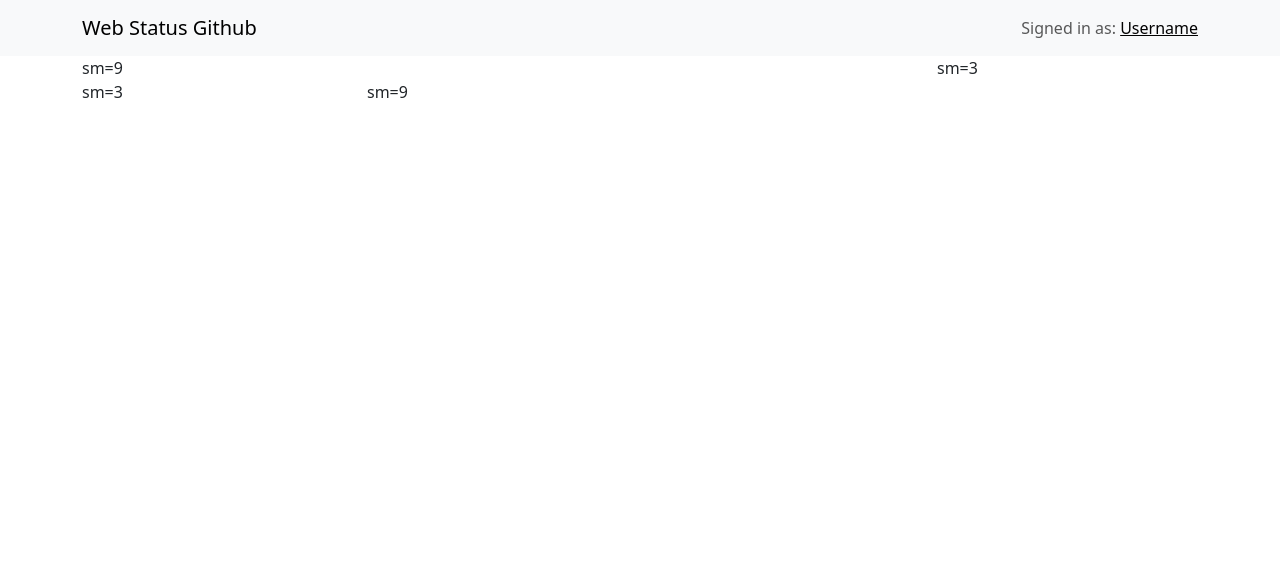
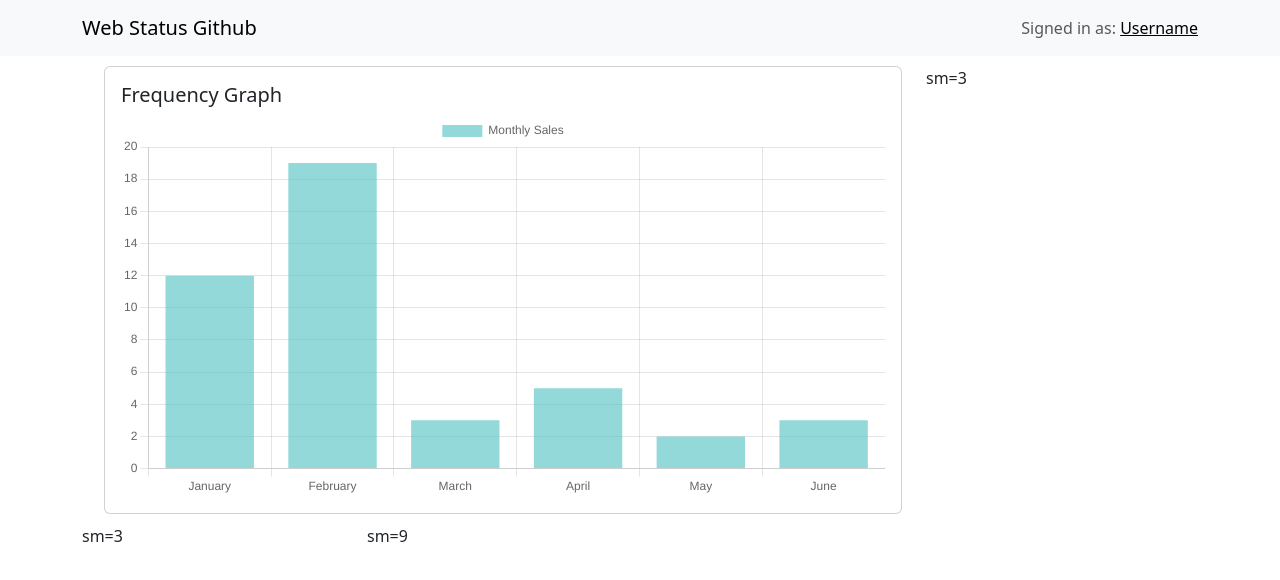
Before and after one commit to lLab-sy/web-status-github, a React (Create React App) app: page / in a window 1280 px wide. Shown: the top 580 px of the page. Built offline with nearby package versions, Linux system fonts and the light colour scheme.

Commit message:
add graph

```diff
--- a/package.json
+++ b/package.json
@@ -7,12 +7,14 @@
     "@testing-library/jest-dom": "^5.17.0",
     "@testing-library/react": "^13.4.0",
     "@testing-library/user-event": "^13.5.0",
+    "@types/chart.js": "^2.9.37",
     "@types/jest": "^27.5.2",
     "@types/node": "^16.18.39",
     "@types/react": "^18.2.15",
     "@types/react-bootstrap": "^0.32.32",
     "@types/react-dom": "^18.2.7",
     "bootstrap": "^5.3.0",
+    "chart.js": "^4.3.1",
     "react": "^18.2.0",
     "react-bootstrap": "^2.8.0",
     "react-dom": "^18.2.0",
--- /dev/null
+++ b/src/components/frequency-graph/index.tsx
@@ -0,0 +1,55 @@
+import React, { useEffect, useRef, useState } from 'react';
+import Chart from 'chart.js/auto'; // Change the import statement
+import Card from 'react-bootstrap/Card';
+
+function FrequencyGraph() {
+    const chartRef = useRef<HTMLCanvasElement | null>(null);
+    const chartInstanceRef = useRef<Chart | null>(null); // Use a ref to hold the chart instance
+
+    useEffect(() => {
+        if (chartRef.current) {
+            if (chartInstanceRef.current) {
+                // If a chart instance exists, destroy it before creating a new chart
+                chartInstanceRef.current.destroy();
+            }
+
+            const ctx = chartRef.current.getContext('2d');
+            if (ctx) {
+                chartInstanceRef.current = new Chart(ctx, {
+                    type: 'bar',
+                    data: {
+                        labels: ['January', 'February', 'March', 'April', 'May', 'June'],
+                        datasets: [
+                            {
+                                label: 'Monthly Sales',
+                                data: [12, 19, 3, 5, 2, 3],
+                                backgroundColor: 'rgba(75, 192, 192, 0.6)',
+                            },
+                        ],
+                    },
+                    options: {
+                        scales: {
+                            y: {
+                                beginAtZero: true,
+                            },
+                        },
+                        responsive: true, // Allow the chart to be responsive
+                    },
+                });
+            }
+        }
+    }, []);
+
+
+    return (
+        <Card>
+            <Card.Body>
+                <Card.Title>Frequency Graph</Card.Title>
+                <canvas ref={chartRef}></canvas>
+
+            </Card.Body>
+        </Card>
+    );
+}
+
+export default FrequencyGraph;
--- a/src/containers/MainContent/index.tsx
+++ b/src/containers/MainContent/index.tsx
@@ -1,12 +1,13 @@
 import Container from 'react-bootstrap/Container';
 import Row from 'react-bootstrap/Row';
 import Col from 'react-bootstrap/Col';
+import FrequencyGraph from '../../components/frequency-graph';
 
 function MainContent() {
   return (
-    <Container>
-      <Row>
-        <Col sm={9}>sm=9</Col>
+    <Container style={{display: "block", height: "100vh"}}>
+      <Row style={{margin: "10px"}}>
+        <Col sm={9}><FrequencyGraph/></Col>
         <Col sm={3}>sm=3</Col>
       </Row>
       <Row>
```
Also changed, not shown: 1 other file (tests, documents, lock files or other folders).
